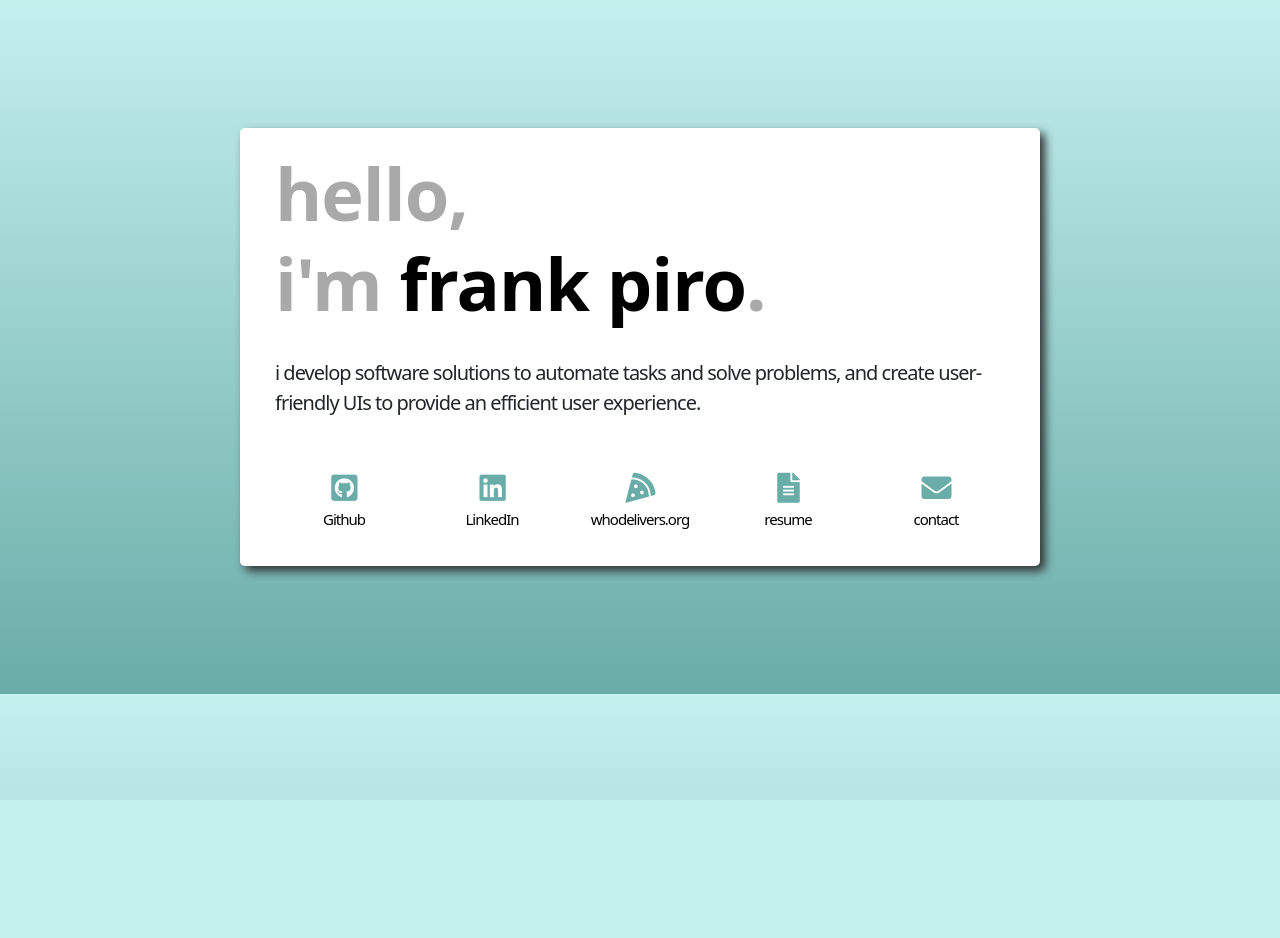
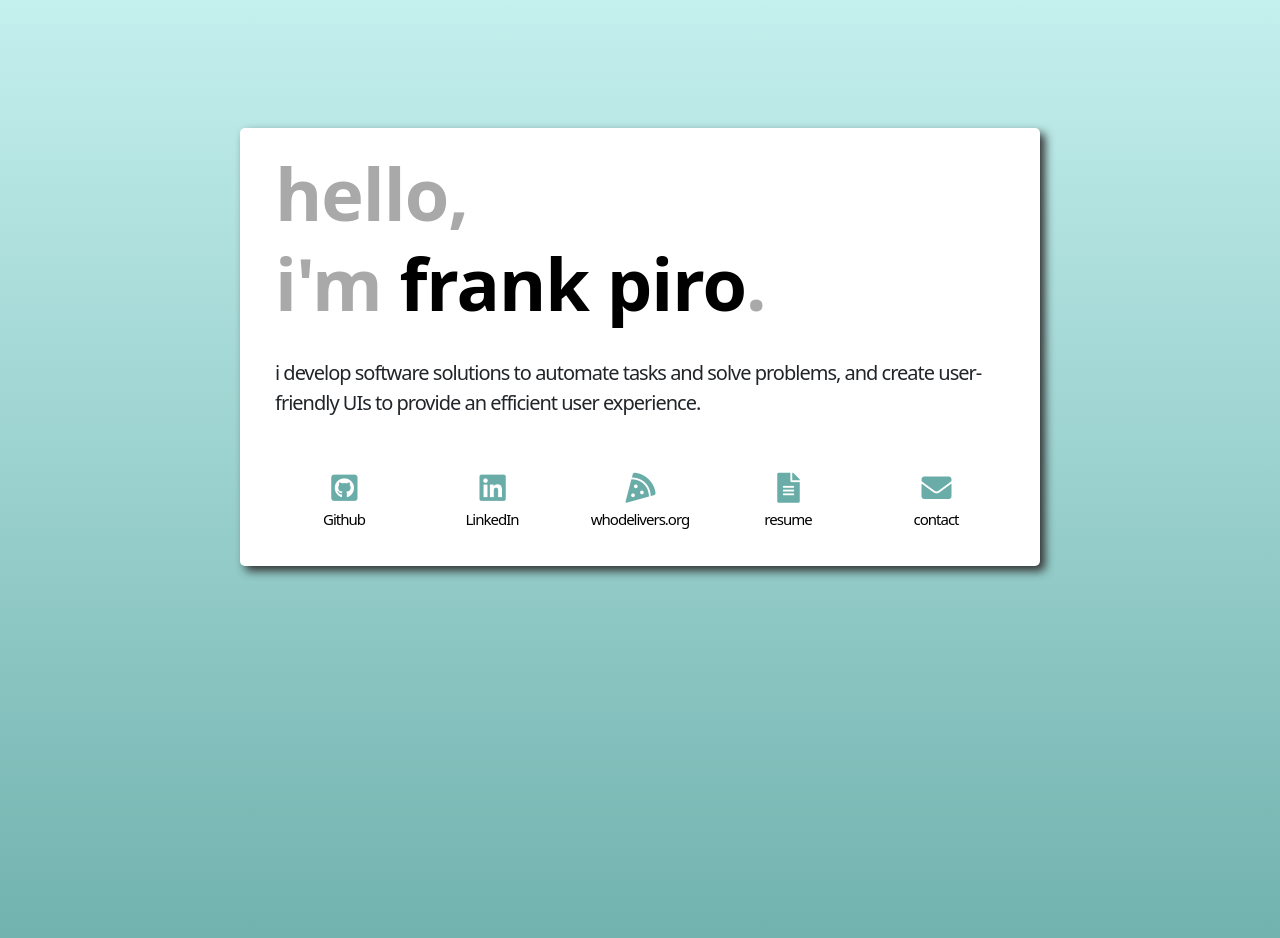
Before and after one commit to isayrelax/frankfolio, a React (Create React App) app: page / in a window 1280 px wide. Shown: the top 938 px of the page. Before the commit the page ends 800 px from the top, so only its background shows below. Built offline with nearby package versions, Linux system fonts and the light colour scheme.

Commit message:
adjust min-height attr for body in css

```diff
--- a/src/App.css
+++ b/src/App.css
@@ -1,6 +1,7 @@
 body {
     background: linear-gradient(180deg, #c4f0ee, #69aca8);
     background-color: #c4f0ee;
+    min-height: calc(100vh - 20px);
     margin: 10% 10%;
     letter-spacing: -1px;
 }
```
